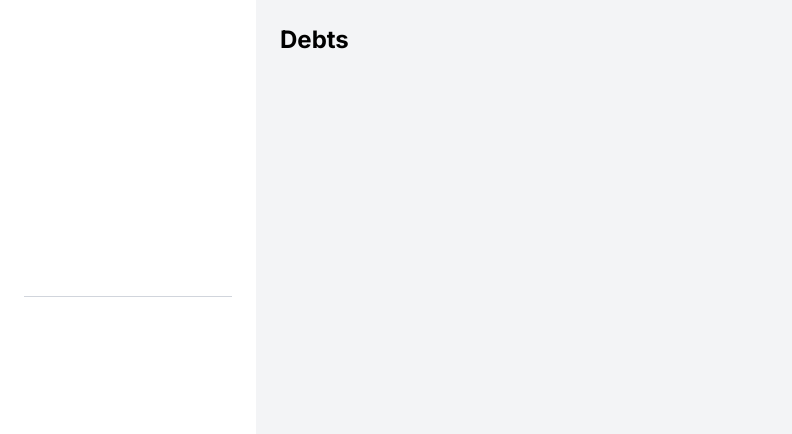
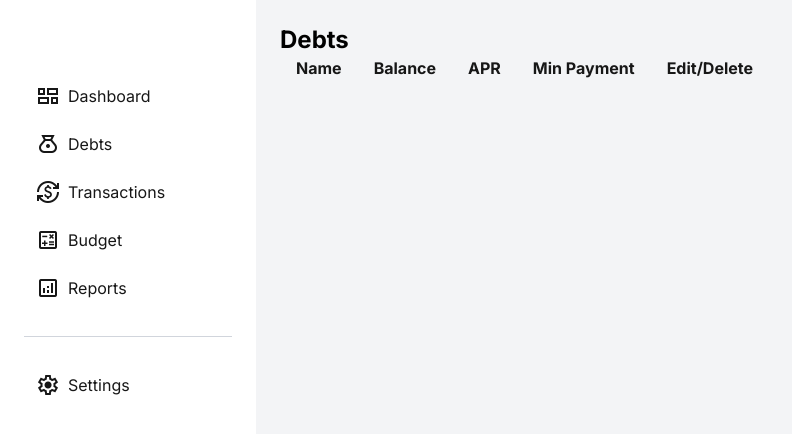
Before and after one commit to aydcereal/budget-app, a Next.js app: page /debts in a window 1280 px wide. Shown: the top 434 px of the page, without its empty margins (0-792 px from the left). Built offline with nearby package versions, Linux system fonts and the light colour scheme.

Commit message:
created tailwind config started debps page

```diff
--- a/app/debts/page.tsx
+++ b/app/debts/page.tsx
@@ -1,5 +1,19 @@
 export default function Debts() {
   return (
+    <div>
     <h1 className="text-2xl text-left text-black font-bold text-center">Debts</h1>
+    <table className="table-auto">
+      <thead>
+        <tr className="bg-primary-accent">
+          <th className="px-4 text-primary-text">Name</th>
+          <th className="px-4 text-primary-text">Balance</th>
+          <th className="px-4 text-primary-text">APR</th>
+          <th className="px-4 text-primary-text">Min Payment</th>
+          <th className="px-4 text-primary-text">Edit/Delete</th>
+
+        </tr>
+      </thead>
+    </table>
+    </div>
   );
 }
--- a/app/globals.css
+++ b/app/globals.css
@@ -8,6 +8,12 @@
 @theme inline {
   --color-background: var(--background);
   --color-foreground: var(--foreground);
+  --color-primary-text: var(--primary-text);
+  --color-secondary-text: var(--secondary-text);
+  --color-primary-accent: var(--primary-accent);
+  --color-highlight: var(--highlight);
+  --color-success: var(--success);
+  --color-warning: var(--warning);
   --font-sans: var(--font-geist-sans);
   --font-mono: var(--font-geist-mono);
   --font-main: var(--font-inter);
@@ -20,11 +26,11 @@
     --background: #0a0a0a;
     --foreground: #F9FAFB;
     --primary-text: #1F2933;
-    --secondary-tex: #6B7280;
+    --secondary-text: #6B7280;
     --primary-accent: #2DD4BF;
     --secondary-accent: #60A5FA;
     --highlight: #FCA5A5;
-    --sucess: #34D399;
+    --success: #34D399;
     --warning: #FBBF24;
   }
 }
--- a/app/layout.tsx
+++ b/app/layout.tsx
@@ -28,6 +28,14 @@ export default function RootLayout({
 }>) {
   return (
     <html lang="en">
+      <head>
+        <link
+          href="https://fonts.googleapis.com/css2?family=Material+Symbols+Outlined"
+          rel="stylesheet"
+        />
+
+
+      </head>
       <body
         className={`${inter.variable} ${roboto.variable} antialiased`}
       >
--- a/components/Sidebar.tsx
+++ b/components/Sidebar.tsx
@@ -2,16 +2,31 @@ import Link from "next/link";
 
 export default function Sidebar(){
     return(
-        <aside className="w-64 primay-accent text-white p-6 space-y-4">
+        <aside className="w-64 text-white p-6 space-y-4">
             <h1 className="text-2xl font-bold mb-6 font-main">DebtBuddy</h1>
-            <nav className="flex flex-col gap-4">
-                <Link href="/dashboard" className="hover:text-blue-400">Dashboard</Link>
-                <Link href="/debts" className="hover:text-blue-400">Debts</Link>
-                <Link href="/transactions" className="hover:text-blue-400">Transactions</Link>
-                <Link href="/budget" className="hover:text-blue-400">Budget</Link>
-                <Link href="/reports" className="hover:text-blue-400">Reports</Link>
+            <nav className="flex flex-col gap-4 ">
+                <Link href="/dashboard" className="flex p-1 text-[var(--color-foreground)] hover:text-[var(--color-primary-accent)]">
+                    <span className="material-symbols-outlined px-2">
+                    dashboard_2
+                    </span>Dashboard
+                </Link>
+                <Link href="/debts" className="flex p-1 text-[var(--color-foreground)] hover:text-[var(--color-primary-accent)]">
+                <span className="material-symbols-outlined px-2">money_bag</span>
+                Debts
+                </Link>
+                <Link href="/transactions" className="flex p-1 text-[var(--color-foreground)] hover:text-[var(--color-primary-accent)]">
+                <span className="material-symbols-outlined px-2">currency_exchange</span>
+                Transactions</Link>
+                <Link href="/budget" className="flex p-1 text-[var(--color-foreground)] hover:text-[var(--color-primary-accent)]">
+                <span className="material-symbols-outlined px-2">calculate</span>
+                Budget</Link>
+                <Link href="/reports" className="flex p-1 text-[var(--color-foreground)] hover:text-[var(--color-primary-accent)]">
+                <span className="material-symbols-outlined px-2">analytics</span>
+                Reports</Link>
                 <hr className="my-4 border-gray-300" />
-                <Link href="/settings" className="hover:text-blue-400">Settings</Link>
+                <Link href="/settings" className="flex p-1 text-[var(--color-foreground)] hover:text-[var(--color-primary-accent)]">
+                <span className="material-symbols-outlined px-2">settings</span>
+                Settings</Link>
             </nav>
 
         </aside>
--- /dev/null
+++ b/tailwind.config.ts
@@ -0,0 +1,35 @@
+import type { Config } from "tailwindcss";
+
+const config: Config = {
+  content: [
+    "./app/**/*.{ts,tsx}",
+    "./components/**/*.{ts,tsx}",
+  ],
+  theme: {
+    extend: {
+      colors: {
+        background: "var(--color-background)",
+        foreground: "var(--color-foreground)",
+
+        "primary-text": "var(--color-primary-text)",
+        "secondary-text": "var(--color-secondary-text)",
+
+        "primary-accent": "var(--color-primary-accent)",
+        highlight: "var(--color-highlight)",
+
+        success: "var(--color-success)",
+        warning: "var(--color-warning)",
+      },
+      fontFamily: {
+        main: ["var(--font-main)"],
+        mono: ["var(--font-mono)"],
+      },
+      boxShadow: {
+        custom: "var(--shadow-custom)",
+      },
+    },
+  },
+  plugins: [],
+};
+
+export default config;
```
